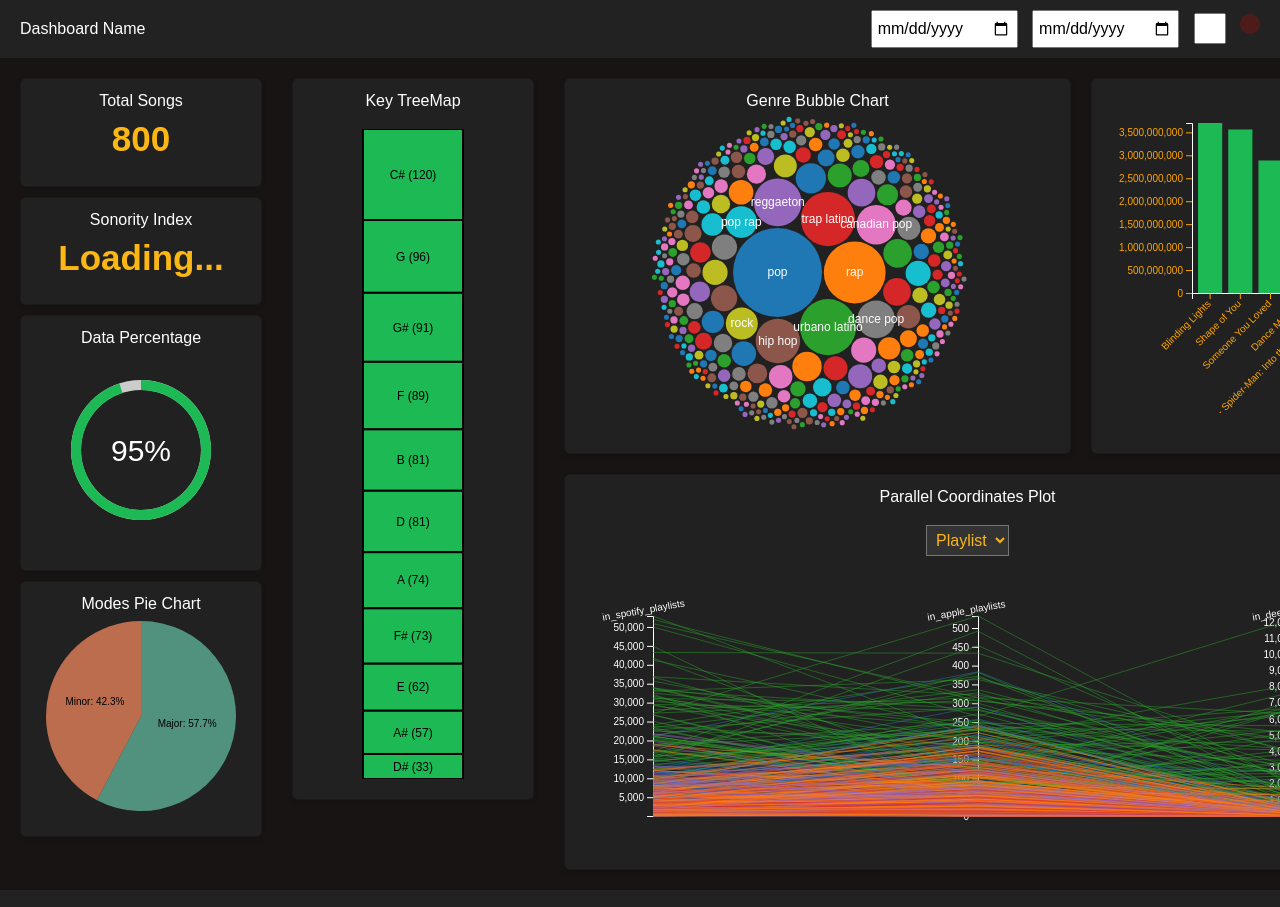
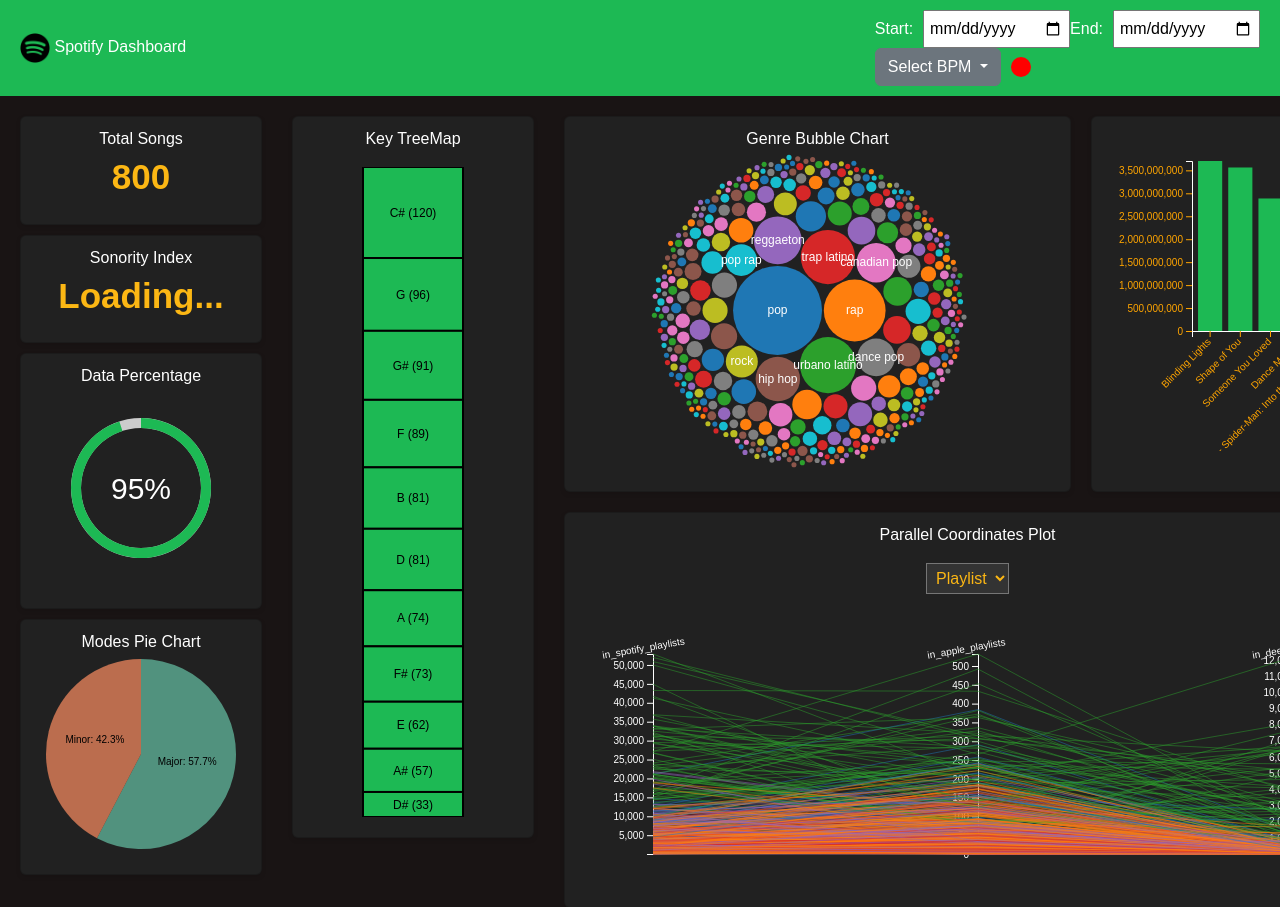
Before and after one commit to FarrukhCyber/Melody-Metrics, a Flask app: page / in a window 1280 px wide; the page is wider, and only the part inside the window is pictured. Shown: the top 907 px of that part. Run offline with Flask 3, Linux system fonts and the light colour scheme; lists and menus that the app fills with data are empty; some libraries are stand-ins or nearby versions.

Commit message:
fixed navbar and bpm

```diff
--- a/static/css/theme.css
+++ b/static/css/theme.css
@@ -17,7 +17,7 @@
     display: flex;
     justify-content: space-between;
     align-items: center;
-    background-color: #222;
+    background-color: #1DB954;
     color: white;
     padding: 10px 20px;
 }
@@ -138,3 +138,43 @@
 .date-input {
     color: black; /* Replace #your-desired-color with the hex code or color name you want */
 }
+
+.dropdown-scrollable {
+    max-height: 200px; /* Adjust based on preference */
+    overflow-y: auto;
+}
+
+.blinker {
+    animation: blinker 1s steps(1) infinite;
+}
+
+@keyframes blinker {
+    50% { opacity: 1; }
+    100% { opacity: 1; }
+}
+
+.bpm-selector {
+    width: auto; /* Adjust width as needed */
+    overflow-y: auto; /* Ensures the dropdown is scrollable */
+    max-height: 150px; /* Limits the height to make it scrollable */
+}
+
+
+
+/* Adjust layout of dropdown container */
+.dropdown-container {
+    display: flex;
+    align-items: center;
+    margin-right: 20px; /* Add margin to create space between date filter and BPM dropdown */
+}
+
+/* Make dropdown scrollable */
+.dropdown-menu {
+    max-height: 200px; /* Set maximum height */
+    overflow-y: auto; /* Enable vertical scrolling */
+}
+
+.date-filter {
+    display: inline-flex; /* Use inline-flex to align items horizontally */
+    align-items: center; /* Align items vertically */
+}
--- a/templates/index.html
+++ b/templates/index.html
@@ -24,20 +24,35 @@
 
 <body>
     <!-- Navigation Bar -->
+<!-- Navigation Bar -->
 <header class="navbar">
   <div class="navbar-section">
-            <span class="dashboard-title">Dashboard Name</span>
+      <img src="static/img/logo_black.png" alt="Spotify Logo" width="30" height="30" />
+      <span class="dashboard-title">Spotify Dashboard</span>
   </div>
   <div class="navbar-section">
+      <div class="date-filter">
+          <span>Start:</span> <!-- Label for the start date -->
+
           <input type="date" id="startDate" class="date-input">
+          <span>End:</span> <!-- Label for the start date -->
+
           <input type="date" id="endDate" class="date-input">
-            <select id="bpmSelector" class="bpm-selector">
+      </div>
+      <div class="dropdown-container">
+          <div class="dropdown">
+              <button class="btn btn-secondary dropdown-toggle" type="button" id="dropdownMenuButton1" data-bs-toggle="dropdown" aria-expanded="false">
+                  Select BPM
+              </button>
+              <ul class="dropdown-menu" aria-labelledby="dropdownMenuButton1" id="bpmDropdown">
                   <!-- BPM Options -->
-            </select>
+                  <li><a class="dropdown-item" href="#">BPM</a></li>
+              </ul>
+          </div>
           <div id="blinker" class="blinker"></div>
       </div>
+  </div>
 </header>
-
     <!-- Main Content Area -->
     <div class="main-content">
         <!-- Left Column -->
@@ -98,36 +113,30 @@
         }
 
         fetchSonorityIndex();
+
         const bpmValues = [65, 67, 71, 72, 73, 74, 75, 76, 77, 78, 79, 80, 81, 82, 83, 84, 85, 86, 87, 88, 89, 90, 91, 92, 93, 94, 95, 96, 97, 98, 99, 100, 101, 102, 103, 104, 105, 106, 107, 108, 109, 110, 111, 112, 113, 114, 115, 116, 117, 118, 119, 120, 121, 122, 123, 124, 125, 126, 127, 128, 129, 130, 131, 132, 133, 134, 135, 136, 137, 138, 139, 140, 141, 142, 143, 144, 145, 146, 147, 148, 149, 150, 151, 152, 153, 154, 155, 156, 157, 158, 160, 161, 162, 163, 164, 165, 166, 168, 169, 170, 171, 172, 173, 174, 175, 176, 177, 178, 179, 180, 181, 182, 183, 184, 186, 188, 189, 192, 196, 198, 200, 202, 204, 206];
-        const bpmMenu = document.querySelector('.bpm-selector');
-        const blinkingCircle = document.getElementById('blinker');
-        const bpmButton = document.getElementById('dropdownMenuButton1'); // Button for displaying selected BPM
+        const bpmSelector = document.getElementById('bpmSelector');
+        const bpmDropdown = document.getElementById('bpmDropdown');
+        const blinker = document.getElementById('blinker');
 
-        bpmValues.forEach(value => {
-            const item = document.createElement('li');
-            const link = document.createElement('a');
-            link.classList.add('dropdown-item');
-            link.href = '#';
-            link.textContent = value;
-            link.addEventListener('click', function () {
-                updateBlinkingSpeed(value);
-                bpmButton.textContent = value + " BPM"; // Update the button text
-                bpmButton.appendChild(document.createElement("span")).classList.add("caret");
+        bpmValues.forEach(bpm => {
+            const option = document.createElement('li');
+            option.classList.add('dropdown-item');
+            option.innerHTML = `<a href="#">${bpm} BPM</a>`;
+            option.addEventListener('click', function() {
+                updateBlinkingSpeed(bpm);
+                document.getElementById('dropdownMenuButton1').textContent = `${bpm} BPM`;
             });
-            item.appendChild(link);
-            bpmMenu.appendChild(item);
+            bpmDropdown.appendChild(option);
         });
 
         let blinkingInterval = null;
-
         function updateBlinkingSpeed(bpm) {
-            const blinkSpeed = 60000 / bpm;  // Milliseconds per blink (60,000 ms in a minute)
-
+            const blinkSpeed = 60000 / bpm;
             if (blinkingInterval) clearInterval(blinkingInterval);
-
             blinkingInterval = setInterval(() => {
-                blinkingCircle.style.visibility = blinkingCircle.style.visibility === 'hidden' ? 'visible' : 'hidden';
-            }, blinkSpeed / 2);  // Divide by 2 because the interval controls the full cycle (hide and show)
+                blinker.style.visibility = (blinker.style.visibility === 'hidden' ? 'visible' : 'hidden');
+            }, blinkSpeed / 2);
         }
     </script>
 
```
Lines whose indentation alone changed are shown as unchanged.
